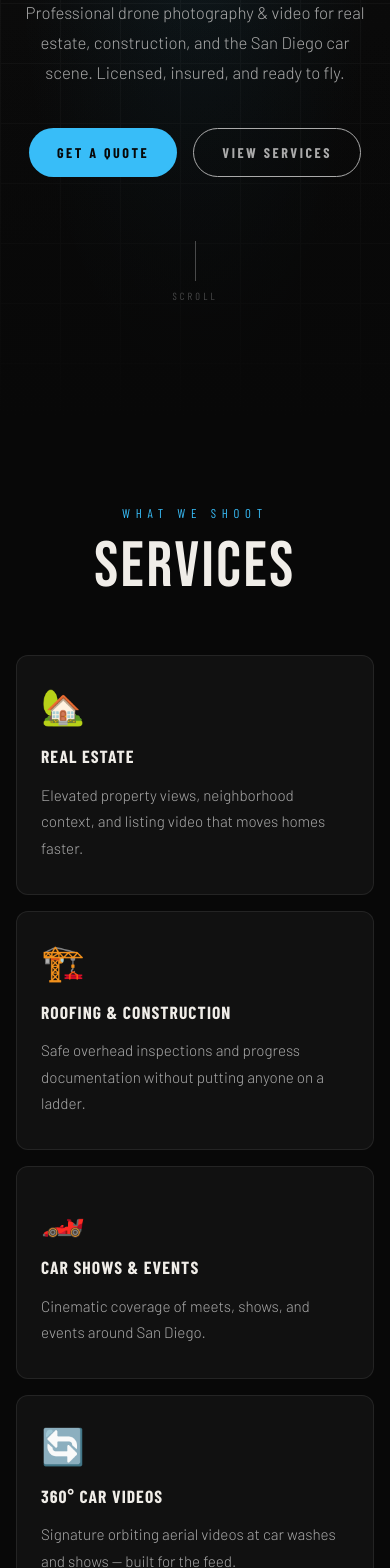
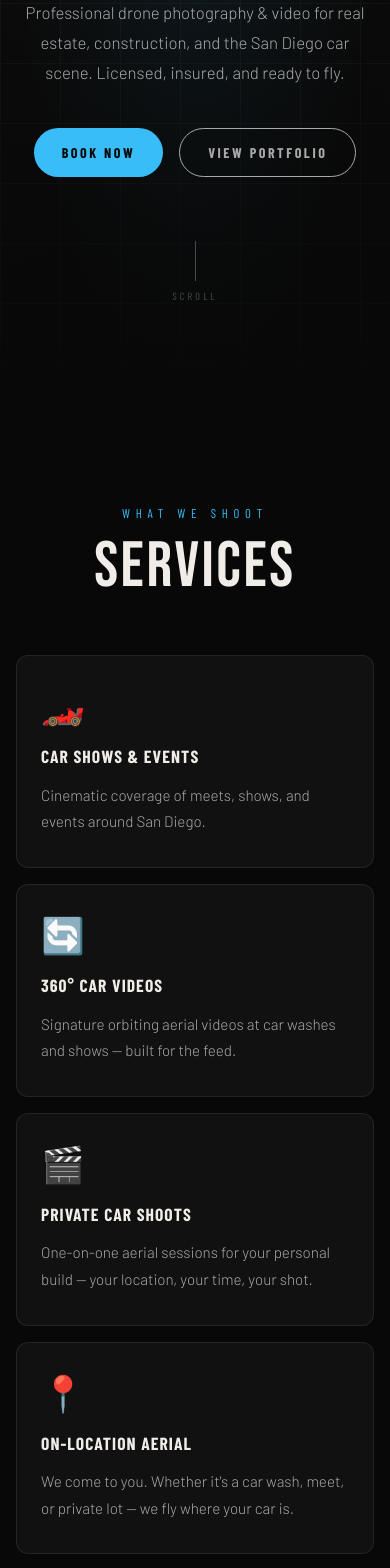
Before and after one commit to autoaerialsd/autoaerialsd.github.io, a React (Vite) app: page / in a window 390 px wide. Shown: the part 420-1988 px from the top of the page. Built offline with nearby package versions, Linux system fonts and the light colour scheme; a web font is replaced by a local one.

Commit message:
website update

```diff
--- a/src/components/BookingForm.tsx
+++ b/src/components/BookingForm.tsx
@@ -10,9 +10,9 @@ const ENTRY = {
 }
 
 const packages = [
-  { value: 'Essential', label: 'Essential — $79' },
-  { value: 'Signature', label: 'Signature — $149' },
-  { value: 'Elite',     label: 'Elite — $249' },
+  { value: 'Car Show',  label: 'Car Show — $79' },
+  { value: 'Showcase',  label: 'Showcase — $149' },
+  { value: 'Feature',   label: 'Feature — $249' },
 ]
 
 interface Props {
--- a/src/components/Contact.tsx
+++ b/src/components/Contact.tsx
@@ -12,9 +12,9 @@ const ENTRY = {
 }
 
 const packages = [
-  { value: 'Essential', label: 'Essential — $79' },
-  { value: 'Signature', label: 'Signature — $149' },
-  { value: 'Elite',     label: 'Elite — $249' },
+  { value: 'Car Show',  label: 'Car Show — $79' },
+  { value: 'Showcase',  label: 'Showcase — $149' },
+  { value: 'Feature',   label: 'Feature — $249' },
 ]
 
 const contactInfo = [
--- a/src/components/Footer.tsx
+++ b/src/components/Footer.tsx
@@ -7,6 +7,15 @@ const socialLinks = [
         <rect x="2" y="2" width="20" height="20" rx="5" />
         <circle cx="12" cy="12" r="4" />
         <circle cx="17.5" cy="6.5" r="0.5" fill="currentColor" />
+      </svg>
+    ),
+  },
+  {
+    label: 'YouTube',
+    href: 'https://www.youtube.com/@autoaerials',
+    icon: (
+      <svg width="18" height="18" viewBox="0 0 24 24" fill="currentColor">
+        <path d="M23.5 6.2a3 3 0 00-2.1-2.1C19.5 3.5 12 3.5 12 3.5s-7.5 0-9.4.6a3 3 0 00-2.1 2.1C0 8.1 0 12 0 12s0 3.9.5 5.8a3 3 0 002.1 2.1c1.9.6 9.4.6 9.4.6s7.5 0 9.4-.6a3 3 0 002.1-2.1C24 15.9 24 12 24 12s0-3.9-.5-5.8zM9.8 15.5V8.5l6.3 3.5-6.3 3.5z"/>
       </svg>
     ),
   },
--- a/src/components/Hero.tsx
+++ b/src/components/Hero.tsx
@@ -59,19 +59,21 @@ export default function Hero() {
         {/* CTAs */}
         <div className="flex gap-4 items-center justify-center flex-wrap">
           <a
-            href="#contact"
+            href="https://square.link/u/lX2tnSVO"
+            target="_blank"
+            rel="noopener noreferrer"
             className="no-underline font-condensed font-bold text-[0.88rem] tracking-[0.18em] uppercase px-7 py-[14px] rounded-full transition-all duration-200 hover:-translate-y-0.5"
             style={{ background: "#38bdf8", color: "#080808" }}
             onMouseEnter={(e) => ((e.currentTarget as HTMLAnchorElement).style.background = "#7dd3fc")}
             onMouseLeave={(e) => ((e.currentTarget as HTMLAnchorElement).style.background = "#38bdf8")}
           >
-            Get a Quote
+            Book Now
           </a>
           <a
-            href="#services"
+            href="#portfolio"
             className="no-underline font-condensed font-bold text-[0.88rem] tracking-[0.18em] uppercase px-7 py-[13px] rounded-full border border-silver text-silver transition-all duration-200 hover:border-cream hover:text-cream hover:-translate-y-0.5"
           >
-            View Services
+            View Portfolio
           </a>
         </div>
 
--- a/src/components/HowItWorks.tsx
+++ b/src/components/HowItWorks.tsx
@@ -3,8 +3,8 @@ import { useReveal } from '../hooks/useReveal'
 const steps = [
   {
     number: '01',
-    title: 'Find Us at a Show',
-    desc: 'We set up at local car shows across San Diego. Check our upcoming shows list and look for the Auto Aerials tent.',
+    title: 'Book Now',
+    desc: 'Pick your package and book directly online. No back-and-forth — just select your slot and confirm.',
   },
   {
     number: '02',
--- a/src/components/Portfolio.tsx
+++ b/src/components/Portfolio.tsx
@@ -1,4 +1,6 @@
 import { useReveal } from "../hooks/useReveal";
+
+const YOUTUBE_URL = "https://www.youtube.com/@autoaerials";
 
 const photos = [
   { src: "/images/gallery-1.jpg", label: "1967 Ford Mustang · Pony Club Show",  tag: "AERIAL · HERO SHOT", span: true },
@@ -25,13 +27,29 @@ export default function Portfolio() {
       style={{ background: '#111111' }}
       id="portfolio"
     >
-      <div
-        className="flex items-center gap-4 font-condensed text-[0.8rem] tracking-[0.4em] uppercase mb-[60px] section-label"
-        style={{ color: '#38bdf8' }}
-      >
-        Gallery
+      {/* Header row */}
+      <div className="flex items-center justify-between gap-4 mb-[60px]">
+        <div
+          className="flex items-center gap-4 font-condensed text-[0.8rem] tracking-[0.4em] uppercase section-label"
+          style={{ color: '#38bdf8' }}
+        >
+          Gallery
+        </div>
+        <a
+          href={YOUTUBE_URL}
+          target="_blank"
+          rel="noopener noreferrer"
+          className="no-underline font-condensed text-[0.8rem] tracking-[0.2em] uppercase flex items-center gap-2 transition-all duration-200 hover:-translate-y-0.5"
+          style={{ color: '#38bdf8' }}
+        >
+          <svg width="16" height="16" viewBox="0 0 24 24" fill="currentColor">
+            <path d="M23.5 6.2a3 3 0 00-2.1-2.1C19.5 3.5 12 3.5 12 3.5s-7.5 0-9.4.6a3 3 0 00-2.1 2.1C0 8.1 0 12 0 12s0 3.9.5 5.8a3 3 0 002.1 2.1c1.9.6 9.4.6 9.4.6s7.5 0 9.4-.6a3 3 0 002.1-2.1C24 15.9 24 12 24 12s0-3.9-.5-5.8zM9.8 15.5V8.5l6.3 3.5-6.3 3.5z"/>
+          </svg>
+          View Full Portfolio →
+        </a>
       </div>
 
+      {/* Grid — each cell links to YouTube */}
       <div
         ref={ref}
         className="reveal grid gap-[3px] grid-cols-1 sm:grid-cols-2 lg:[grid-template-columns:2fr_1fr_1fr] lg:[grid-template-rows:280px_200px]"
@@ -39,9 +57,12 @@ export default function Portfolio() {
         {photos.map((photo, i) => {
           const { w, h } = placeholderSizes[i];
           return (
-            <div
+            <a
               key={i}
-              className={`group relative overflow-hidden cursor-pointer ${photo.span ? "sm:col-span-2 lg:col-span-1 lg:row-span-2" : ""}`}
+              href={YOUTUBE_URL}
+              target="_blank"
+              rel="noopener noreferrer"
+              className={`group relative overflow-hidden cursor-pointer block no-underline ${photo.span ? "sm:col-span-2 lg:col-span-1 lg:row-span-2" : ""}`}
               style={{ background: '#161616' }}
             >
               <img
@@ -85,7 +106,16 @@ export default function Portfolio() {
               >
                 {photo.label}
               </div>
-            </div>
+
+              {/* YouTube play indicator on hover */}
+              <div className="absolute inset-0 flex items-center justify-center opacity-0 group-hover:opacity-100 transition-opacity duration-300">
+                <div className="w-12 h-12 rounded-full flex items-center justify-center" style={{ background: 'rgba(56,189,248,0.85)' }}>
+                  <svg width="18" height="18" viewBox="0 0 24 24" fill="#080808">
+                    <path d="M23.5 6.2a3 3 0 00-2.1-2.1C19.5 3.5 12 3.5 12 3.5s-7.5 0-9.4.6a3 3 0 00-2.1 2.1C0 8.1 0 12 0 12s0 3.9.5 5.8a3 3 0 002.1 2.1c1.9.6 9.4.6 9.4.6s7.5 0 9.4-.6a3 3 0 002.1-2.1C24 15.9 24 12 24 12s0-3.9-.5-5.8zM9.8 15.5V8.5l6.3 3.5-6.3 3.5z"/>
+                  </svg>
+                </div>
+              </div>
+            </a>
           );
         })}
       </div>
--- a/src/components/Pricing.tsx
+++ b/src/components/Pricing.tsx
@@ -2,107 +2,173 @@ import { useReveal } from '../hooks/useReveal'
 
 const plans = [
   {
-    tier: 'Essential',
+    tier: 'Car Show',
     price: '79',
-    desc: 'Perfect for a quick keepsake or social post.',
-    features: ['3 aerial photos', 'Standard edit', 'Web-res delivery', '48hr turnaround'],
+    squareUrl: 'https://square.link/u/lX2tnSVO',
+    desc: 'Capture your vehicle from a perspective most enthusiasts never experience.',
+    features: [
+      '12 professionally edited aerial photos',
+      '2 cinematic 360° orbit videos',
+      'Front, rear & four-corner perspectives',
+      'Multiple flight heights & compositions',
+      'AI-enhanced editing & color grading',
+      'Same-day delivery',
+    ],
     featured: false,
+    badge: null,
   },
   {
-    tier: 'Signature',
+    tier: 'Showcase',
     price: '149',
-    desc: 'The full aerial experience. Our most popular package.',
-    features: ['8 aerial photos', 'Premium retouching', 'Print-ready files', '24hr turnaround', '1 short video clip'],
+    squareUrl: 'https://square.link/u/L8JUfKTJ',
+    desc: 'Take your vehicle beyond the standard aerial shoot with custom compositions and cinematic orbit patterns.',
+    features: [
+      '12 professionally edited aerial photos',
+      '4 cinematic 360° orbit videos',
+      'Multiple elevations & flight distances',
+      'Front, rear & four-corner perspectives',
+      '2 custom requested shots of your choice',
+      'Aerial selfie with you & your vehicle',
+      'AI-enhanced editing & color grading',
+      'Same-day delivery',
+    ],
     featured: true,
+    badge: 'Most Popular',
   },
   {
-    tier: 'Elite',
+    tier: 'Feature',
     price: '249',
-    desc: 'For collectors, dealers, and show winners.',
-    features: ['15+ aerial photos', 'Cinematic edit', 'Full 4K video', 'Same-day preview', 'Private shoot option'],
+    squareUrl: 'https://square.link/u/LGoy53d3',
+    desc: 'The ultimate Auto Aerials experience — designed for serious enthusiasts, collectors, and feature-worthy builds.',
+    features: [
+      'Everything in Showcase',
+      'Hero portrait session — owner & vehicle',
+      '1–2 min cinematic feature film',
+      '20-sec social edit (Shorts / Reels / TikTok)',
+      'All raw photo & video files',
+      'USB thumb drive delivery',
+      'AI-enhanced editing & color grading',
+      'Same-day delivery of edited content',
+    ],
     featured: false,
+    badge: null,
   },
 ]
 
-interface Props {
-  onBook: (pkg: string) => void
-}
-
-export default function Pricing({ onBook }: Props) {
+export default function Pricing(_props: { onBook: (pkg: string) => void }) {
   const ref = useReveal()
 
   return (
     <section className="px-4 sm:px-8 lg:px-12 py-[120px]" id="pricing">
+      <div className="text-center mb-[60px]">
         <div
-        className="font-condensed text-[0.8rem] tracking-[0.4em] uppercase mb-0 section-label"
+          className="font-condensed text-[0.8rem] tracking-[0.4em] uppercase mb-3"
           style={{ color: '#38bdf8' }}
         >
           Pricing
         </div>
-      <div ref={ref} className="reveal grid md:grid-cols-3 gap-[2px] mt-[60px]" style={{ background: 'rgba(255,255,255,0.06)' }}>
+        <h2 className="font-bebas text-[4rem] sm:text-[5rem] tracking-[0.04em] leading-none text-cream">
+          Pick Your Package
+        </h2>
+      </div>
+
+      <div
+        ref={ref}
+        className="reveal grid md:grid-cols-3 gap-[2px]"
+        style={{ background: 'rgba(255,255,255,0.06)' }}
+      >
         {plans.map((plan) => (
           <div
             key={plan.tier}
-            className="relative transition-colors duration-300"
+            className="relative flex flex-col transition-colors duration-300"
             style={{
               background: plan.featured ? '#1a1a1a' : '#111111',
-              padding: plan.featured ? '64px 36px 48px' : '48px 36px',
+              padding: plan.featured ? '0 36px 48px' : '48px 36px',
             }}
           >
-            {plan.featured && (
+            {/* Featured badge */}
+            {plan.badge && (
               <div
-                className="absolute top-0 left-0 right-0 text-center py-2 font-condensed text-[0.75rem] tracking-[0.25em] font-bold text-black"
+                className="text-center py-[10px] font-condensed text-[0.75rem] tracking-[0.25em] font-bold text-black mb-8"
                 style={{ background: '#38bdf8' }}
               >
-                MOST POPULAR
+                {plan.badge.toUpperCase()}
               </div>
             )}
-            <div className="font-condensed text-[0.85rem] tracking-[0.3em] uppercase text-silver mb-4">
+
+            {/* Tier + price */}
+            <div className={plan.featured && !plan.badge ? 'pt-12' : ''}>
+              <div className="font-condensed text-[0.85rem] tracking-[0.3em] uppercase text-silver mb-3">
                 {plan.tier}
               </div>
               <div className="font-bebas text-[4.5rem] leading-none mb-2 text-cream">
                 <sup className="font-barlow text-[1.4rem] font-light align-super">$</sup>{plan.price}
               </div>
               <p className="text-[0.95rem] text-silver mb-8 leading-[1.7]">{plan.desc}</p>
-            <ul className="list-none mb-10">
+            </div>
+
+            {/* Features */}
+            <ul className="list-none mb-10 flex-1">
               {plan.features.map((f) => (
                 <li
                   key={f}
-                  className="text-[0.95rem] text-silver py-3 flex items-center gap-3"
+                  className="text-[0.92rem] text-silver py-3 flex items-start gap-3"
                   style={{ borderBottom: '1px solid rgba(255,255,255,0.07)' }}
                 >
-                  <span className="font-bold flex-shrink-0" style={{ color: '#38bdf8' }}>—</span>{f}
+                  <span className="font-bold flex-shrink-0 mt-0.5" style={{ color: '#38bdf8' }}>—</span>
+                  <span>{f}</span>
                 </li>
               ))}
             </ul>
-            <button
-              onClick={() => onBook(plan.tier)}
-              className="block w-full text-center px-6 py-4 font-condensed text-[0.9rem] tracking-[0.2em] uppercase font-bold transition-all duration-200 cursor-pointer rounded-lg"
+
+            {/* CTA */}
+            <a
+              href={plan.squareUrl}
+              target="_blank"
+              rel="noopener noreferrer"
+              className="block w-full text-center px-6 py-4 font-condensed text-[0.9rem] tracking-[0.2em] uppercase font-bold transition-all duration-200 rounded-lg mt-auto no-underline"
               style={
                 plan.featured
-                  ? { background: '#38bdf8', color: '#080808', border: 'none' }
+                  ? { background: '#38bdf8', color: '#080808' }
                   : { background: 'transparent', color: '#aaa', border: '1px solid rgba(255,255,255,0.15)' }
               }
               onMouseEnter={e => {
                 if (plan.featured) {
-                  (e.currentTarget as HTMLButtonElement).style.background = '#7dd3fc'
+                  (e.currentTarget as HTMLAnchorElement).style.background = '#7dd3fc'
                 } else {
-                  (e.currentTarget as HTMLButtonElement).style.borderColor = '#38bdf8'
-                  ;(e.currentTarget as HTMLButtonElement).style.color = '#38bdf8'
+                  (e.currentTarget as HTMLAnchorElement).style.borderColor = '#38bdf8'
+                  ;(e.currentTarget as HTMLAnchorElement).style.color = '#38bdf8'
                 }
               }}
               onMouseLeave={e => {
                 if (plan.featured) {
-                  (e.currentTarget as HTMLButtonElement).style.background = '#38bdf8'
+                  (e.currentTarget as HTMLAnchorElement).style.background = '#38bdf8'
                 } else {
-                  (e.currentTarget as HTMLButtonElement).style.borderColor = 'rgba(255,255,255,0.15)'
-                  ;(e.currentTarget as HTMLButtonElement).style.color = '#aaa'
+                  (e.currentTarget as HTMLAnchorElement).style.borderColor = 'rgba(255,255,255,0.15)'
+                  ;(e.currentTarget as HTMLAnchorElement).style.color = '#aaa'
                 }
               }}
             >
               Book This
-            </button>
+            </a>
           </div>
+        ))}
+      </div>
+
+      {/* Perfect for */}
+      <div className="mt-10 grid md:grid-cols-3 gap-4 max-w-full">
+        {[
+          'Perfect for car shows, Cars & Coffee events, weekend cruises, and enthusiasts who want premium aerial content.',
+          'Perfect for enthusiasts, show cars, builds, and owners who want a complete collection for social media and forums.',
+          'Perfect for milestone builds, magazine-worthy cars, social media creators, and anyone who wants the full experience.',
+        ].map((text, i) => (
+          <p
+            key={i}
+            className="font-condensed text-[0.78rem] tracking-[0.08em] leading-[1.7] text-center px-2"
+            style={{ color: '#555' }}
+          >
+            {text}
+          </p>
         ))}
       </div>
     </section>
--- a/src/components/Services.tsx
+++ b/src/components/Services.tsx
@@ -1,16 +1,6 @@
 import { useReveal } from '../hooks/useReveal'
 
 const services = [
-  {
-    icon: '🏡',
-    title: 'Real Estate',
-    desc: 'Elevated property views, neighborhood context, and listing video that moves homes faster.',
-  },
-  {
-    icon: '🏗️',
-    title: 'Roofing & Construction',
-    desc: 'Safe overhead inspections and progress documentation without putting anyone on a ladder.',
-  },
   {
     icon: '🏎️',
     title: 'Car Shows & Events',
@@ -20,6 +10,16 @@ const services = [
     icon: '🔄',
     title: '360° Car Videos',
     desc: 'Signature orbiting aerial videos at car washes and shows — built for the feed.',
+  },
+  {
+    icon: '🎬',
+    title: 'Private Car Shoots',
+    desc: 'One-on-one aerial sessions for your personal build — your location, your time, your shot.',
+  },
+  {
+    icon: '📍',
+    title: 'On-Location Aerial',
+    desc: 'We come to you. Whether it\'s a car wash, meet, or private lot — we fly where your car is.',
   },
 ]
 
```
Lines whose indentation alone changed are shown as unchanged.
